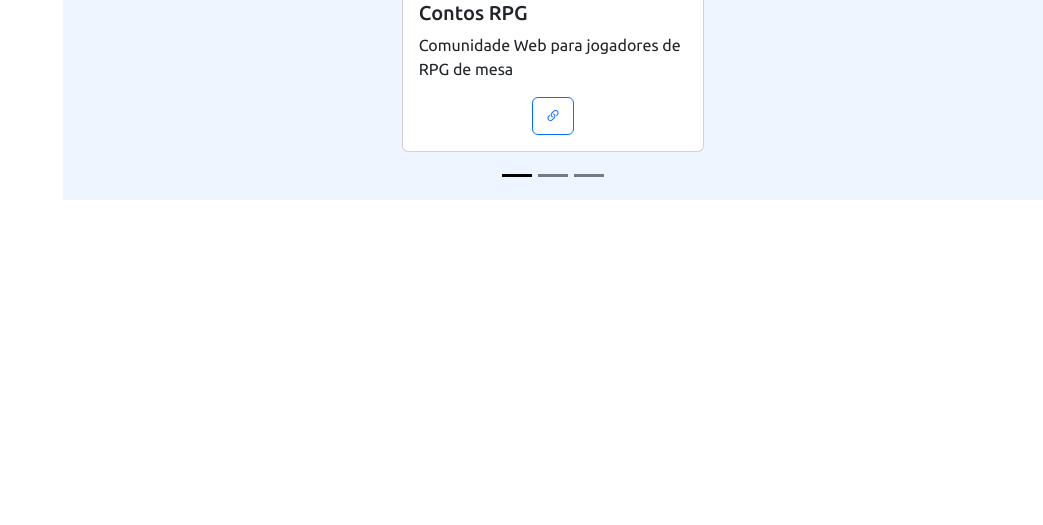
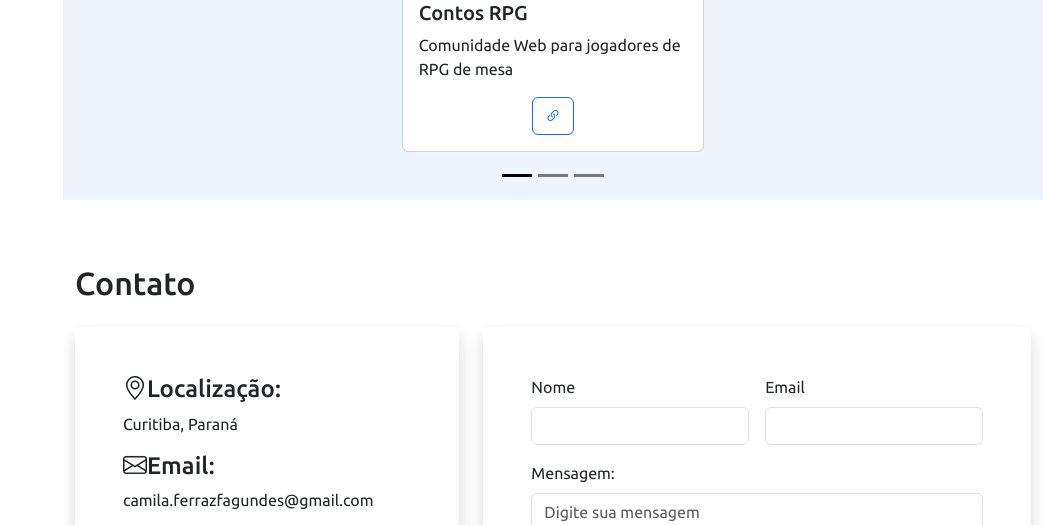
Before and after one commit to camilafagundes/PortfolioProz, a Flask app: page / in a window 1280 px wide. Shown: the part 5229-5754 px from the top of the page, without its empty margins (237-1280 px from the left). Before the commit the page ends 5429 px from the top, so only its background shows below. Run offline with Flask 3, Linux system fonts and the light colour scheme; some libraries are stand-ins or nearby versions; some web fonts are replaced.

Commit message:
Seção Contato

```diff
--- a/Novo projeto/templates/index.html
+++ b/Novo projeto/templates/index.html
@@ -330,6 +330,58 @@
 
             </div>
         </section>
+
+        <section id="contato" class="pt-5 pb-5">
+
+            <div class="container mb-5">
+                <h2 class="pt-3 pb-3">Contato</h2>
+
+                <div class="row">
+                    <div class="col-md-5">
+                        <div class="card p-5 shadow border-0">
+                            <div class="endereco">
+                                <h4><i class="bi bi-geo-alt"></i>Localização:</h4>
+                                <p>Curitiba, Paraná</p>
+                            </div>
+
+                            <div class="email">
+                                <h4><i class="bi bi-envelope"></i>Email:</h4>
+                                <p>camila.ferrazfagundes@gmail.com</p>
+                            </div>
+
+                            <iframe src="https://www.google.com/maps/embed?pb=!1m18!1m12!1m3!1d3597.9724115881245!2d-49.32152992393004!3d-25.60583297745013!2m3!1f0!2f0!3f0!3m2!1i1024!2i768!4f13.1!3m3!1m2!1s0x94dcfef37a9b8d69%3A0x6d8b345a22ce9776!2sPosto%20Pelanda%2016!5e0!3m2!1spt-BR!2sbr!4v1743679396048!5m2!1spt-BR!2sbr" width="400" height="300" style="border:0;" allowfullscreen="" loading="lazy" referrerpolicy="no-referrer-when-downgrade" class='w-100'></iframe>
+                        </div>
+                    </div>
+
+                    <div class="col-md-7 mt-5 mt-md-0">
+                        <div class="card p-5 h-100 shadow border-0">
+
+                            <form class="row g-3">
+                                <div class="col-md-6">
+                                  <label for="nome" class="form-label">Nome</label>
+                                  <input type="text" class="form-control" id="nome" name='nome'>
+                                </div>
+                                <div class="col-md-6">
+                                  <label for="email" class="form-label">Email</label>
+                                  <input type="email" class="form-control" id="email" name='email'>
+                                </div>
+                                <div class="col-12">
+                                  <label for="mensagem" class="form-label">Mensagem:</label>
+                                  <textarea type="text" class="form-control" id="mensagem" name='mensagem'
+                                  rows="10" placeholder="Digite sua mensagem"></textarea>
+                                </div>
+
+                                <div class="col-12 d-flex justify-content-center mt-4">
+                                  <button type="submit" class="btn btn-outline-primary">Enviar mensagem</button>
+                                </div>
+                            </form>
+
+                        </div>
+                    </div>
+                </div>
+            </div>
+
+        </section>
     </main>
 
 
```
